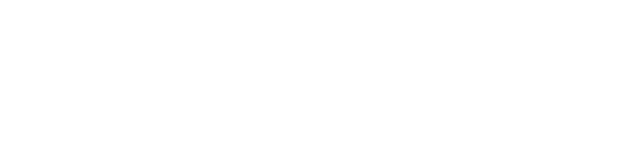
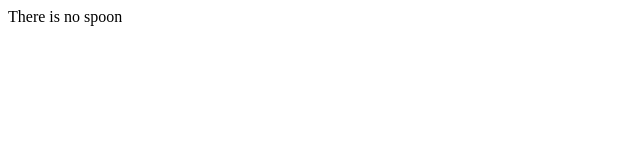
Before and after one commit to ncernek/git-learning, a plain HTML site: page index.html in a window 1280 px wide. Shown: the whole page, without its empty margins (0-640 px from the left). Drawn offline with Linux system fonts and the light colour scheme.

Commit message:
Update index.html

```diff
--- a/index.html
+++ b/index.html
@@ -5,6 +5,6 @@
     <title>Title</title>
 </head>
 <body>
-
+There is no spoon
 </body>
 </html>
```
